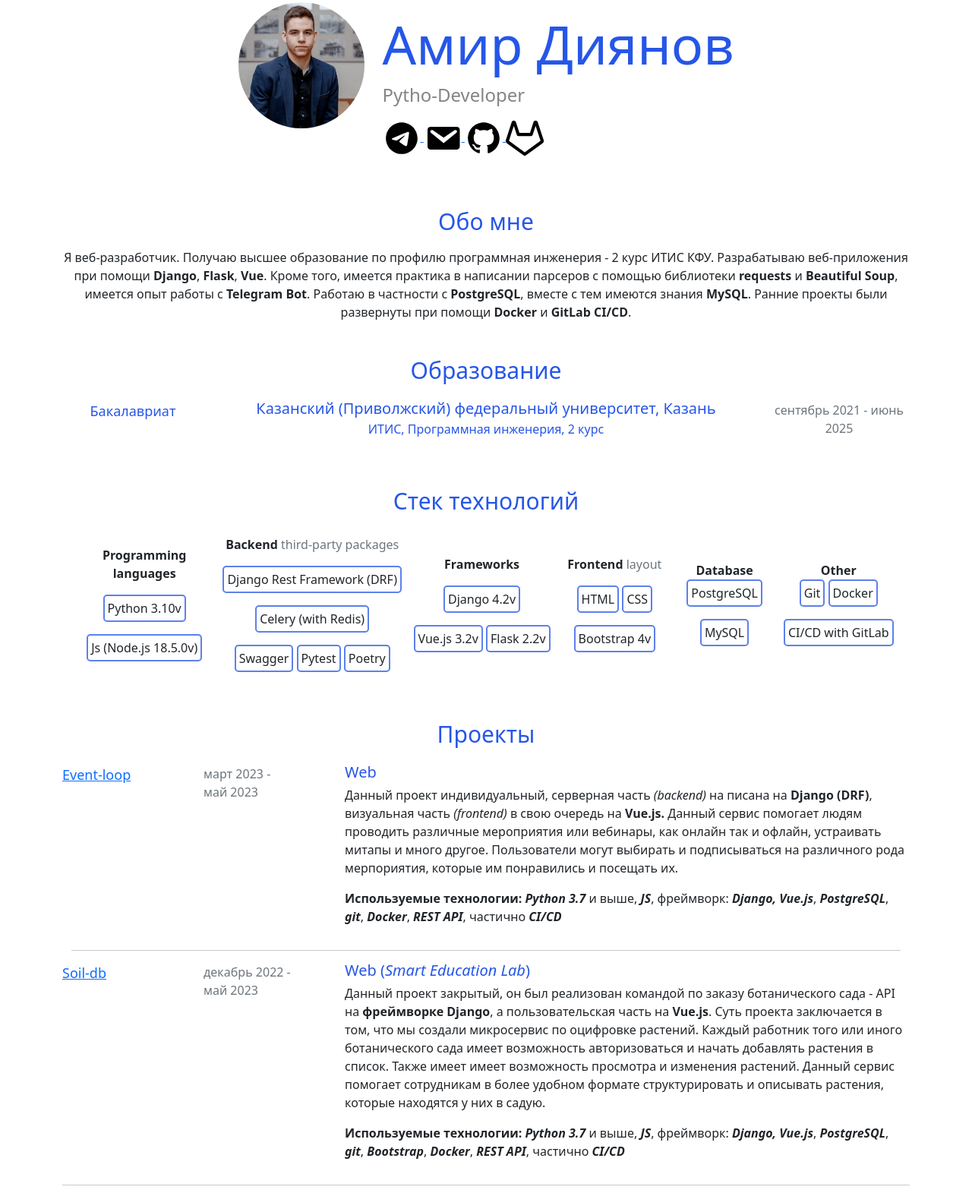
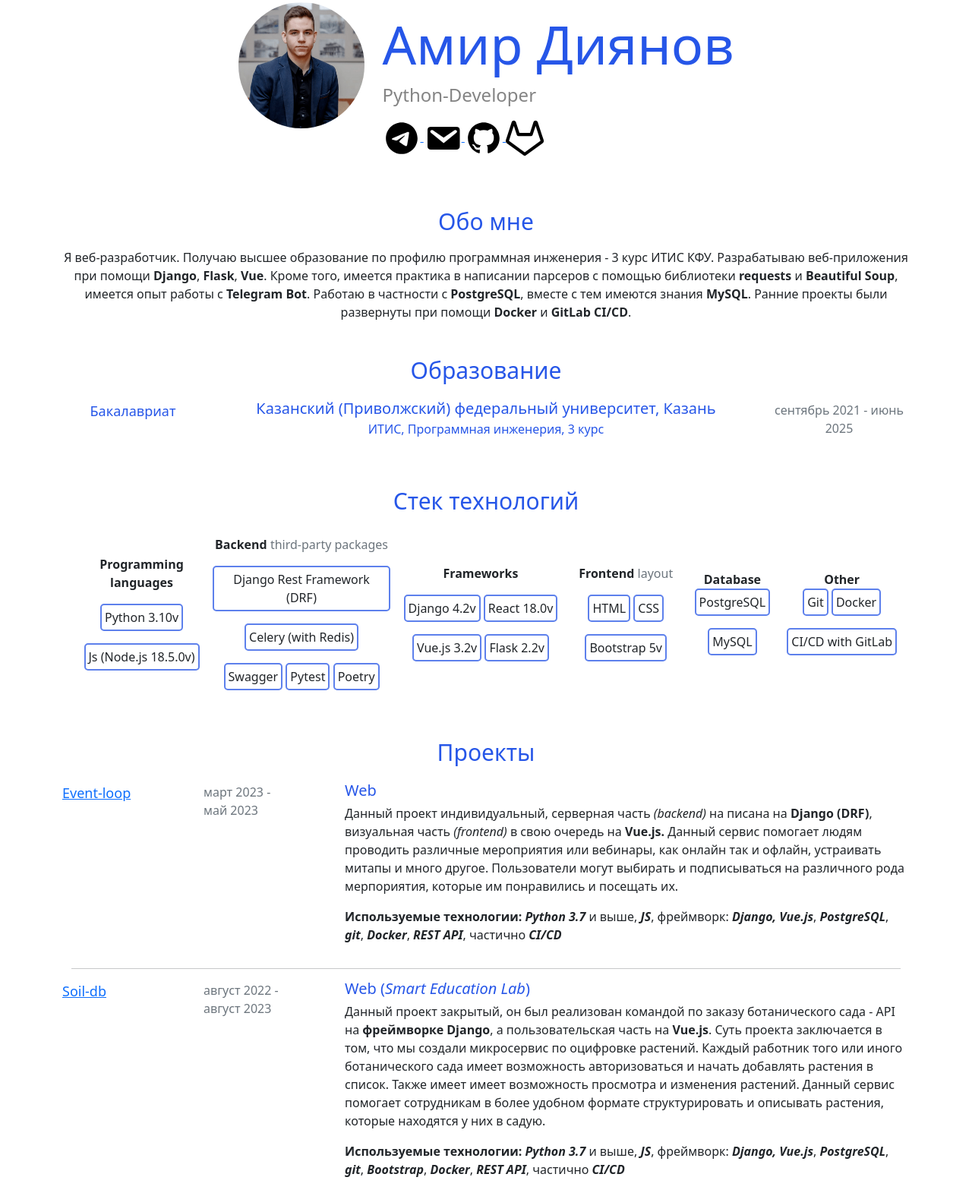
Before and after one commit to amirdianov/amirdianov.github.io, a plain HTML site: page index.html in a window 1280 px wide. Shown: the part 47-1618 px from the top of the page at 76% size. Drawn offline with nearby package versions, Linux system fonts and the light colour scheme.

Commit message:
+ changes

```diff
--- a/index.html
+++ b/index.html
@@ -25,7 +25,7 @@
         </div>
         <div class="col-md-auto main">
             <h1>Амир Диянов</h1>
-            <h2>Pytho-Developer</h2>
+            <h2>Python-Developer</h2>
             <div class="social_icons">
                 <a href="https://t.me/diyanovamir" target="blank">
                     <svg width="50px" height="50px" viewBox="0 0 24 24" fill="none" xmlns="http://www.w3.org/2000/svg">
@@ -67,7 +67,7 @@
             <div class="col-md-12">
                 <section class="information" style="text-align: center; margin-bottom: 50px">
                     <h2>Обо мне</h2>
-                    <p>Я веб-разработчик. Получаю высшее образование по профилю программная инженерия - 2 курс ИТИС КФУ.
+                    <p>Я веб-разработчик. Получаю высшее образование по профилю программная инженерия - 3 курс ИТИС КФУ.
                         Разрабатываю веб-приложения при помощи <b>Django</b>, <b>Flask</b>, <b>Vue</b>.
                         Кроме того, имеется практика в написании парсеров с помощью библиотеки <b>requests</b> и <b>Beautiful
                             Soup</b>, имеется опыт работы с <b>Telegram Bot</b>. Работаю в частности с <b>PostgreSQL</b>,
@@ -86,7 +86,7 @@
                             </div>
                             <div class="col-8 gx-0 right">
                                 <h5>Казанский (Приволжский) федеральный университет, Казань </h5>
-                                <h6>ИТИС, Программная инженерия, 2 курс</h6>
+                                <h6>ИТИС, Программная инженерия, 3 курс</h6>
                             </div>
                             <div class="col-2 gx-0 text-muted">
                                 <p>сентябрь 2021 - июнь 2025</p>
@@ -131,6 +131,7 @@
                                     </div>
                                     <div class="col-auto gx-10">
                                         <p class="tag">Django 4.2v</p>
+                                        <p class="tag">React 18.0v</p>
                                         <p class="tag">Vue.js 3.2v</p>
                                         <p class="tag">Flask 2.2v</p>
                                     </div>
@@ -146,7 +147,7 @@
                                     <div class="col-auto gx-10">
                                         <p class="tag">HTML</p>
                                         <p class="tag">CSS</p>
-                                        <p class="tag">Bootstrap 4v</p>
+                                        <p class="tag">Bootstrap 5v</p>
                                     </div>
                                 </td>
                                 <td>
@@ -176,7 +177,7 @@
                         </table>
                     </div>
                 </section>
-                <section class="projects" >
+                <section class="projects">
                     <h2 style="text-align: center">Проекты</h2>
                     <div class="container" style="margin-top: 25px">
                         <div class="row">
@@ -212,12 +213,13 @@
                                 <br>
                             </div>
                             <div class="col-2 gx-0 text-muted">
-                                <p>декабрь 2022 - <br>
-                                    май 2023</p>
+                                <p>август 2022 - <br>
+                                    август 2023</p>
                             </div>
                             <div class="col-8 gx-0">
                                 <h5>Web (<i>Smart Education Lab</i>)</h5>
-                                <p>Данный проект закрытый, он был реализован командой по заказу ботанического сада - API на
+                                <p>Данный проект закрытый, он был реализован командой по заказу ботанического сада - API
+                                    на
                                     <b>фреймворке Django</b>, а пользовательская часть на <b>Vue.js</b>.
                                     Суть проекта заключается в том, что мы создали микросервис по оцифровке растений.
                                     Каждый
```
